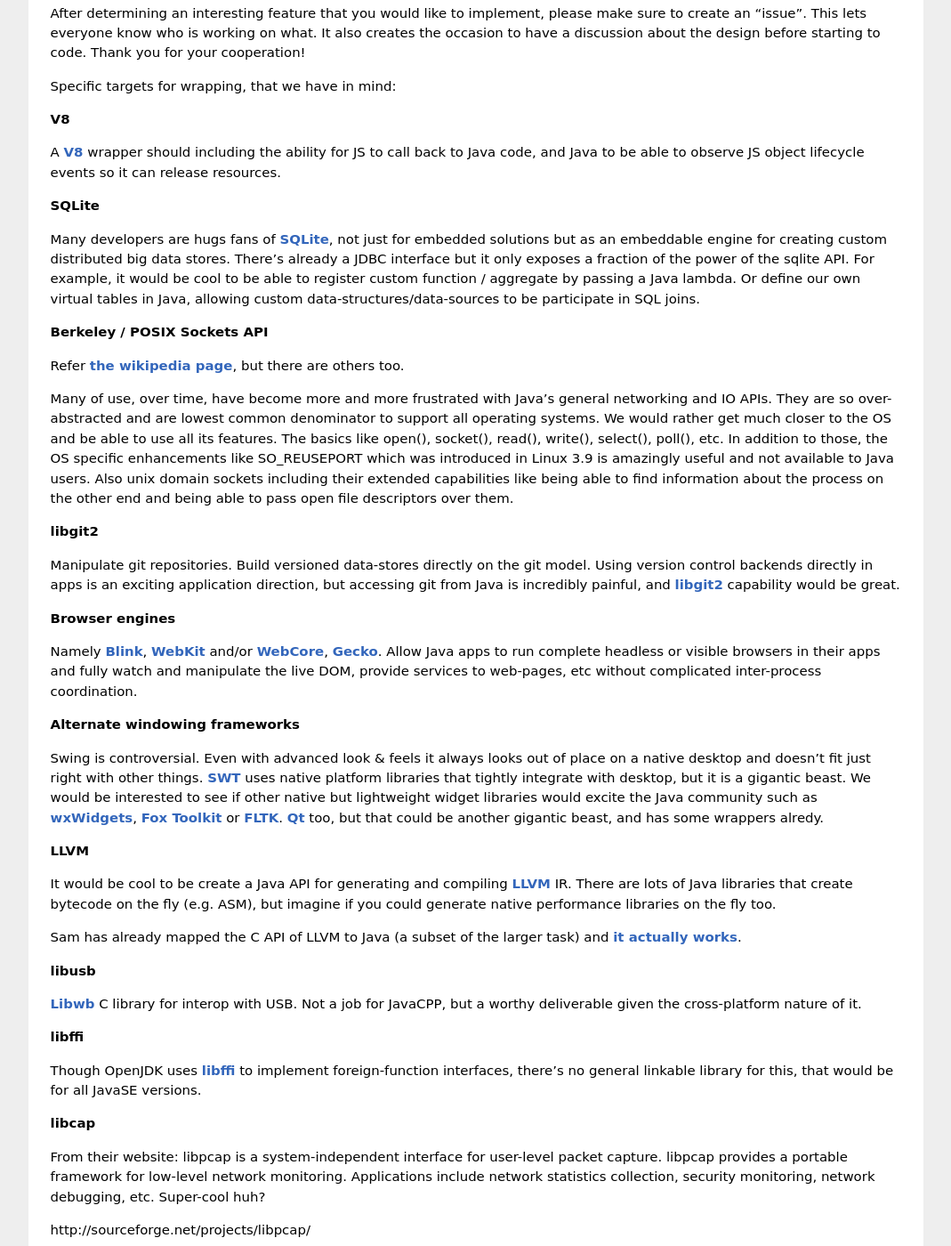
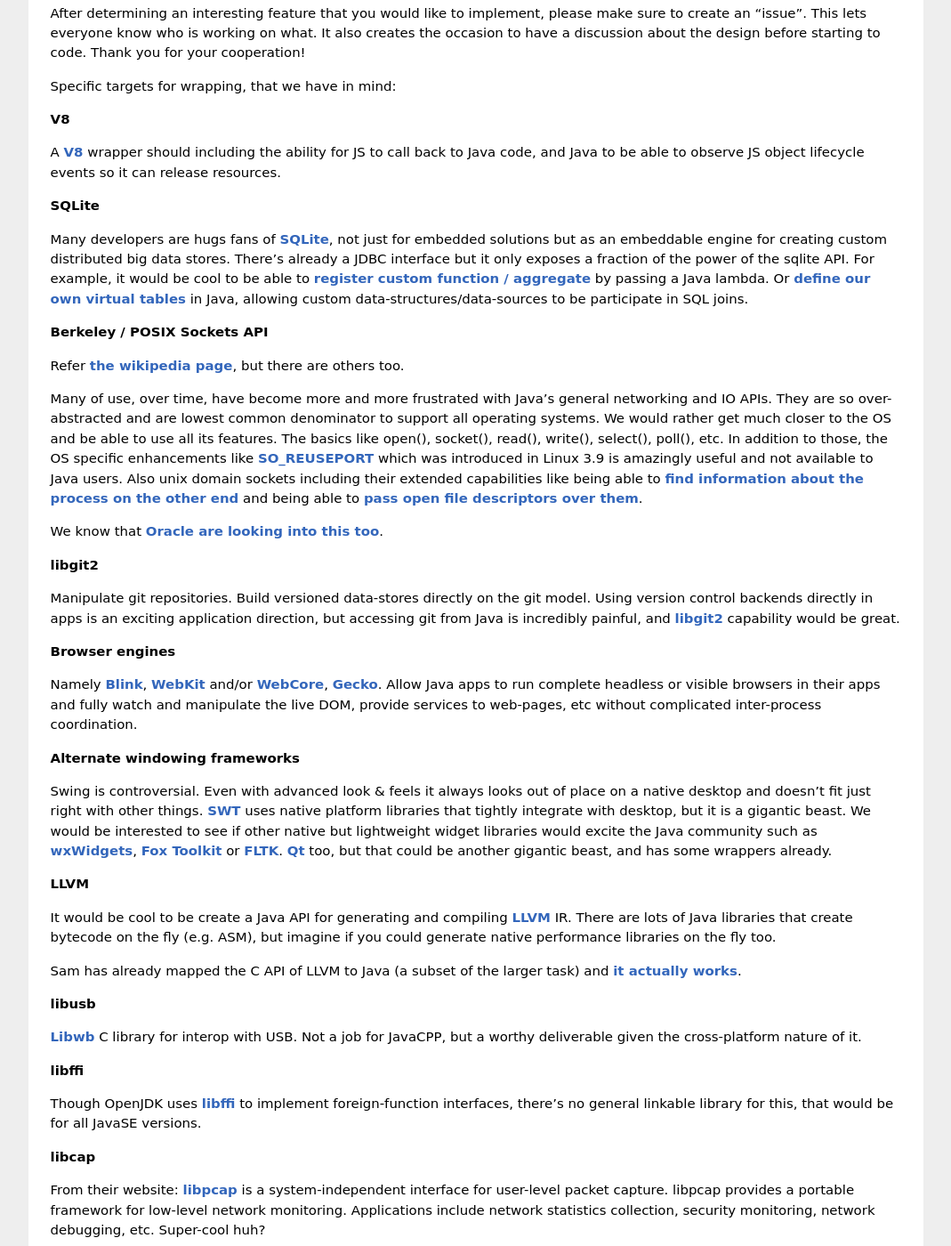
Before and after one commit to bytedeco/bytedeco.github.io, a Jekyll site: the page built from contribute/index.md, in a window 1280 px wide and 1400 px high, scrolled down 1683 px. Shown: the whole window at 89% size, without its empty margins (105-1174 px from the left). Built offline with Jekyll 4.4.1, drawn with Linux system fonts in a browser that asks for light colours; Markdown is read by kramdown in place of the engine named in the settings.

Commit message:
fix targets for wrapping

```diff
--- a/contribute/index.md
+++ b/contribute/index.md
@@ -85,13 +85,15 @@ A [V8](https://developers.google.com/v8/get_started) wrapper should including th
 
 #### SQLite
 
-Many developers are hugs fans of [SQLite](http://www.sqlite.org/), not just for embedded solutions but as an embeddable engine for creating custom distributed big data stores. There's already a JDBC interface but it only exposes a fraction of the power of the sqlite API. For example, it would be cool to be able to register custom function / aggregate by passing a Java lambda. Or define our own virtual tables in Java, allowing custom data-structures/data-sources to be participate in SQL joins.
+Many developers are hugs fans of [SQLite](http://www.sqlite.org/), not just for embedded solutions but as an embeddable engine for creating custom distributed big data stores. There's already a JDBC interface but it only exposes a fraction of the power of the sqlite API. For example, it would be cool to be able to [register custom function / aggregate](http://www.sqlite.org/c3ref/create_function.html) by passing a Java lambda. Or [define our own virtual tables](http://www.sqlite.org/vtab.html) in Java, allowing custom data-structures/data-sources to be participate in SQL joins.
 
 #### Berkeley / POSIX Sockets API
 
 Refer [the wikipedia page](http://en.wikipedia.org/wiki/Berkeley_sockets), but there are others too.
 
-Many of use, over time, have become more and more frustrated with Java's general networking and IO APIs. They are so over-abstracted and are lowest common denominator to support all operating systems. We would rather get much closer to the OS and be able to use all its features. The basics like open(), socket(), read(), write(), select(), poll(), etc. In addition to those, the OS specific enhancements like SO_REUSEPORT which was introduced in Linux 3.9 is amazingly useful and not available to Java users. Also unix domain sockets including their extended capabilities like being able to find information about the process on the other end and being able to pass open file descriptors over them.
+Many of use, over time, have become more and more frustrated with Java's general networking and IO APIs. They are so over-abstracted and are lowest common denominator to support all operating systems. We would rather get much closer to the OS and be able to use all its features. The basics like open(), socket(), read(), write(), select(), poll(), etc. In addition to those, the OS specific enhancements like [SO_REUSEPORT](http://freeprogrammersblog.vhex.net/post/linux-39-introdued-new-way-of-writing-socket-servers/2) which was introduced in Linux 3.9 is amazingly useful and not available to Java users. Also unix domain sockets including their extended capabilities like being able to [find information about the process on the other end](http://welz.org.za/notes/on-peer-cred.html) and being able to [pass open file descriptors over them](http://infohost.nmt.edu/~eweiss/222_book/222_book/0201433079/ch17lev1sec4.html).
+
+We know that [Oracle are looking into this too](http://www.oracle.com/technetwork/java/jvmls2013nutter-2013526.pdf).
 
 #### libgit2
 
@@ -99,11 +101,11 @@ Manipulate git repositories. Build versioned data-stores directly on the git mod
 
 #### Browser engines
 
-Namely [Blink](http://www.chromium.org/blink), [WebKit](https://www.webkit.org/) and/or [WebCore](http://en.wikipedia.org/wiki/WebKit#WebCore), [Gecko](https://developer.mozilla.org/en-US/docs/Mozilla/Gecko). Allow Java apps to run complete headless or visible browsers in their apps and fully watch and manipulate the live DOM, provide services to web-pages, etc without complicated inter-process coordination.
+Namely [Blink](http://www.chromium.org/blink/public-c-api), [WebKit](http://www.paulirish.com/2013/webkit-for-developers/) and/or [WebCore](http://en.wikipedia.org/wiki/WebKit#WebCore), [Gecko](https://wiki.mozilla.org/Gecko:Home_Page). Allow Java apps to run complete headless or visible browsers in their apps and fully watch and manipulate the live DOM, provide services to web-pages, etc without complicated inter-process coordination.
 
 #### Alternate windowing frameworks
 
-Swing is controversial. Even with advanced look & feels it always looks out of place on a native desktop and doesn't fit just right with other things. [SWT](http://www.eclipse.org/swt/) uses native platform libraries that tightly integrate with desktop, but it is a gigantic beast. We would be interested to see if other native but lightweight widget libraries would excite the Java community such as [wxWidgets](http://www.wxwidgets.org/), [Fox Toolkit](http://www.fox-toolkit.org/) or [FLTK](http://www.fltk.org/index.php).  [Qt](http://qt-project.org/) too, but that could be another gigantic beast, and has some wrappers alredy.
+Swing is controversial. Even with advanced look & feels it always looks out of place on a native desktop and doesn't fit just right with other things. [SWT](http://www.eclipse.org/swt/) uses native platform libraries that tightly integrate with desktop, but it is a gigantic beast. We would be interested to see if other native but lightweight widget libraries would excite the Java community such as [wxWidgets](http://www.wxwidgets.org/), [Fox Toolkit](http://www.fox-toolkit.org/) or [FLTK](http://www.fltk.org/index.php).  [Qt](http://qt-project.org/) too, but that could be another gigantic beast, and has some wrappers already.
 
 #### LLVM
 
@@ -121,9 +123,7 @@ Though OpenJDK uses [libffi](https://sourceware.org/libffi/) to implement foreig
 
 #### libcap
 
-From their website: libpcap is a system-independent interface for user-level packet capture. libpcap provides a portable framework for low-level network monitoring. Applications include network statistics collection, security monitoring, network debugging, etc. Super-cool huh?
-
-http://sourceforge.net/projects/libpcap/
+From their website: [libpcap](http://sourceforge.net/projects/libpcap/) is a system-independent interface for user-level packet capture. libpcap provides a portable framework for low-level network monitoring. Applications include network statistics collection, security monitoring, network debugging, etc. Super-cool huh?
 
 #### Lua
 
```
